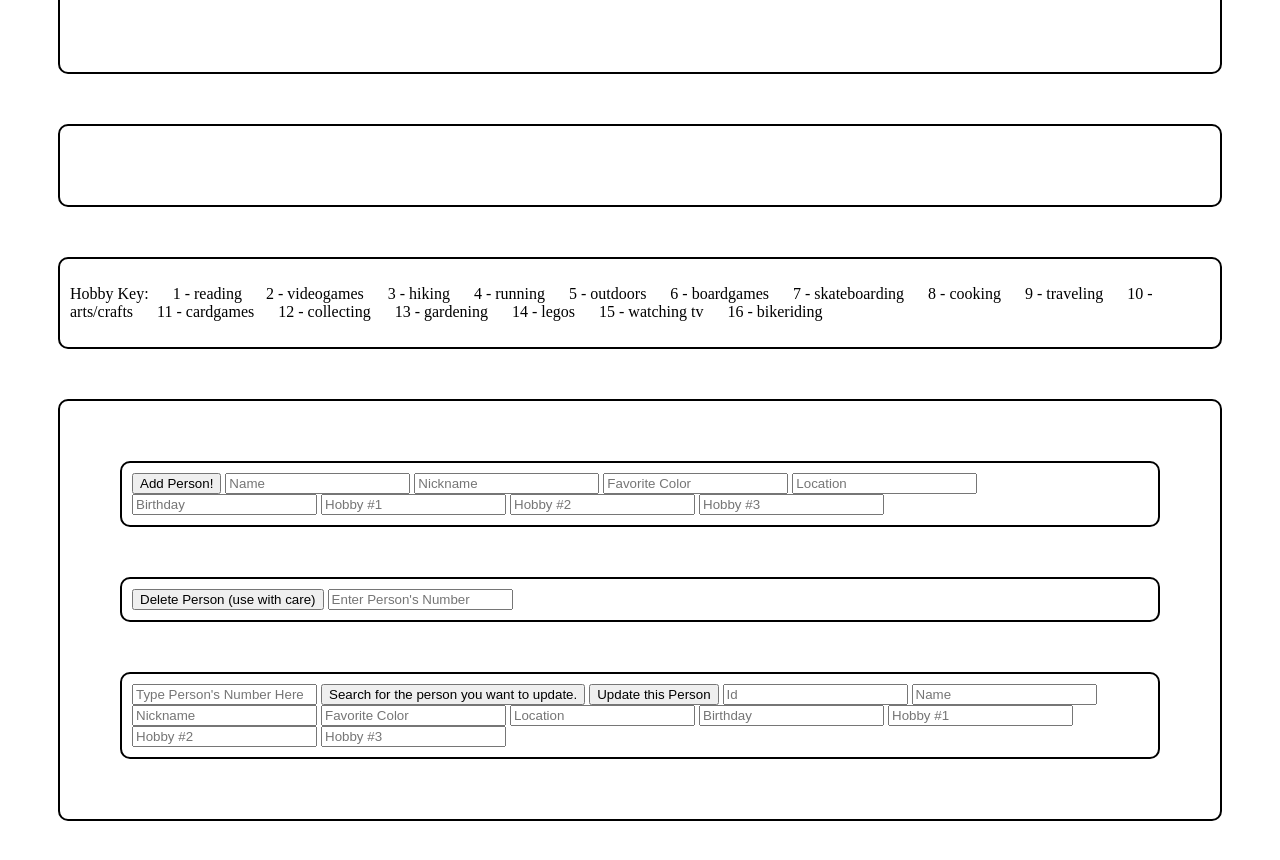
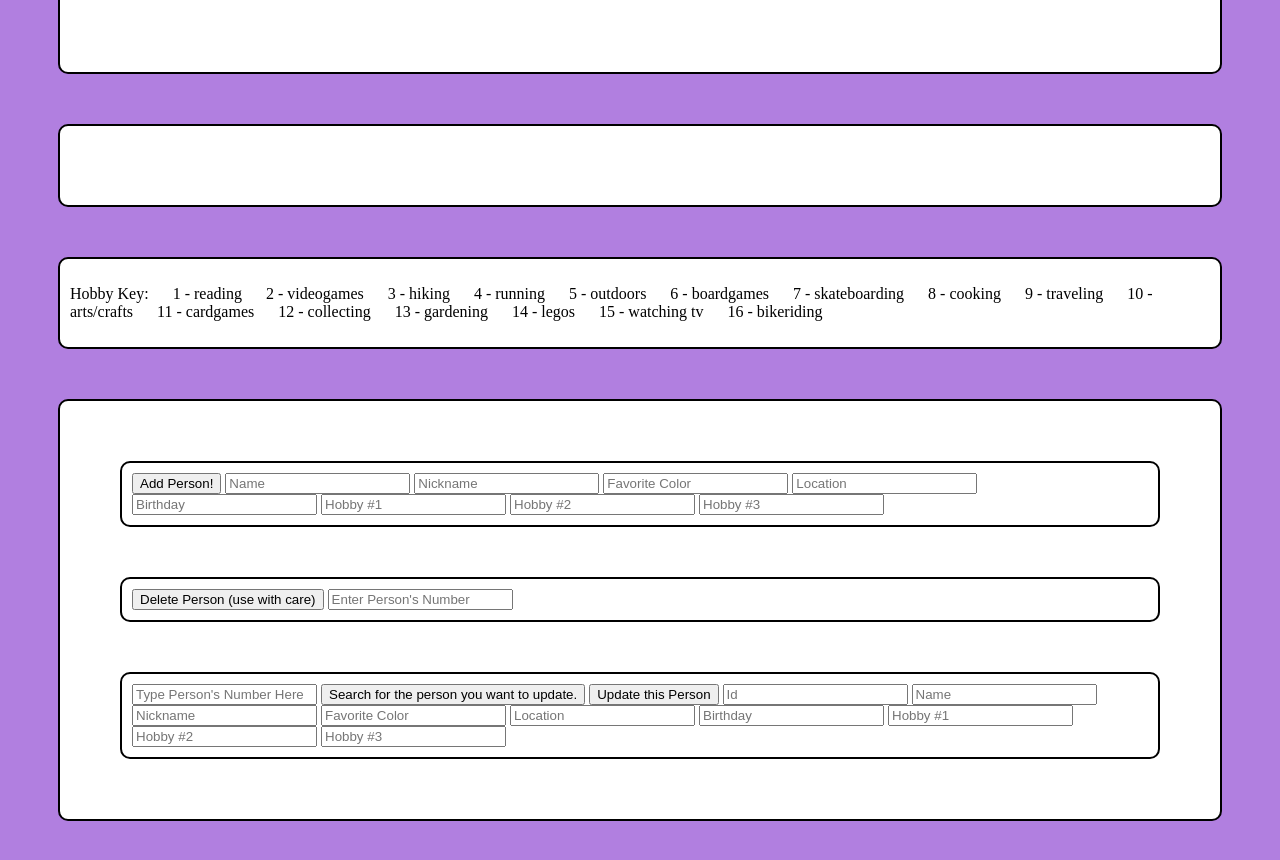
Before and after one commit to joegor85/MVP-project, a website: page client/index.html in a window 1280 px wide. Shown: the part 400-1260 px from the top of the page. Drawn offline with Linux system fonts and the light colour scheme; no server answers.

Commit message:
some small css additions

```diff
--- a/client/style.css
+++ b/client/style.css
@@ -1,7 +1,8 @@
-/* body {
-  border: 2px solid black;
-  border-radius: 10px;
-} */
+body {
+  /* border: 2px solid black;
+  border-radius: 10px; */
+  background-color: rgb(177, 127, 224);
+}
 
 #peopleContainer {
   display: flex;
@@ -18,7 +19,7 @@
 
 h1 {
   text-align: center;
-  font-family: 'Russo One', sans-serif;
+  font-family: "Russo One", sans-serif;
 }
 
 h2 {
@@ -50,6 +51,7 @@ h2 {
   padding: 10px;
   min-height: 265px;
   border-radius: 10px;
+  background-color: white;
 }
 
 #hobbyReqContainer {
@@ -58,6 +60,7 @@ h2 {
   padding: 10px;
   min-height: 59px;
   border-radius: 10px;
+  background-color: white;
 }
 
 #hobbyKey {
@@ -65,9 +68,16 @@ h2 {
   margin: 50px;
   padding: 10px;
   border-radius: 10px;
+  background-color: white;
 }
 
-#CUDcontainer,
+#CUDcontainer {
+  background-color: white;
+  border: 2px solid black;
+  margin: 50px;
+  padding: 10px;
+  border-radius: 10px;
+}
 #addContainer,
 #deleteContainer,
 #updateContainer {
```
